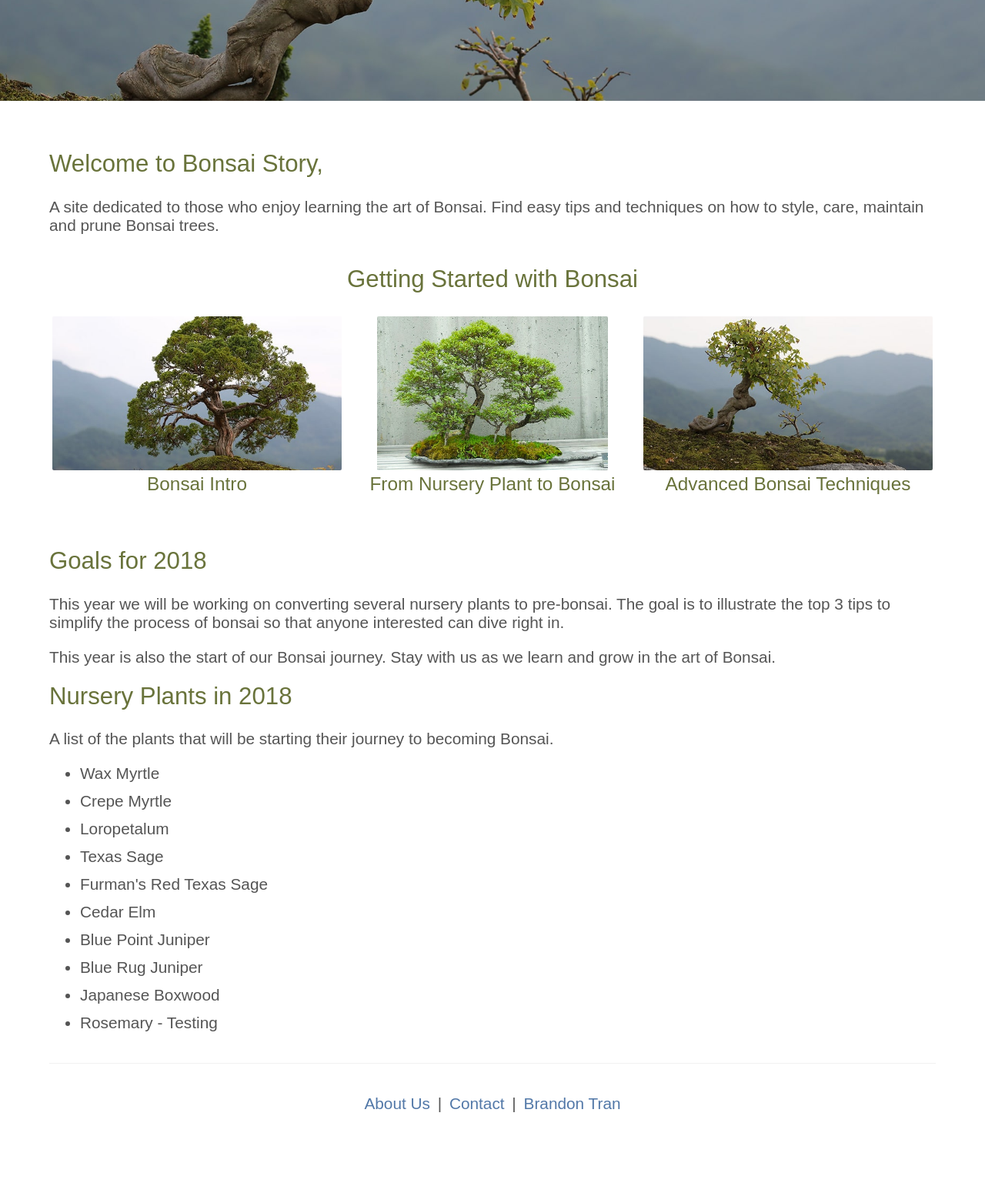
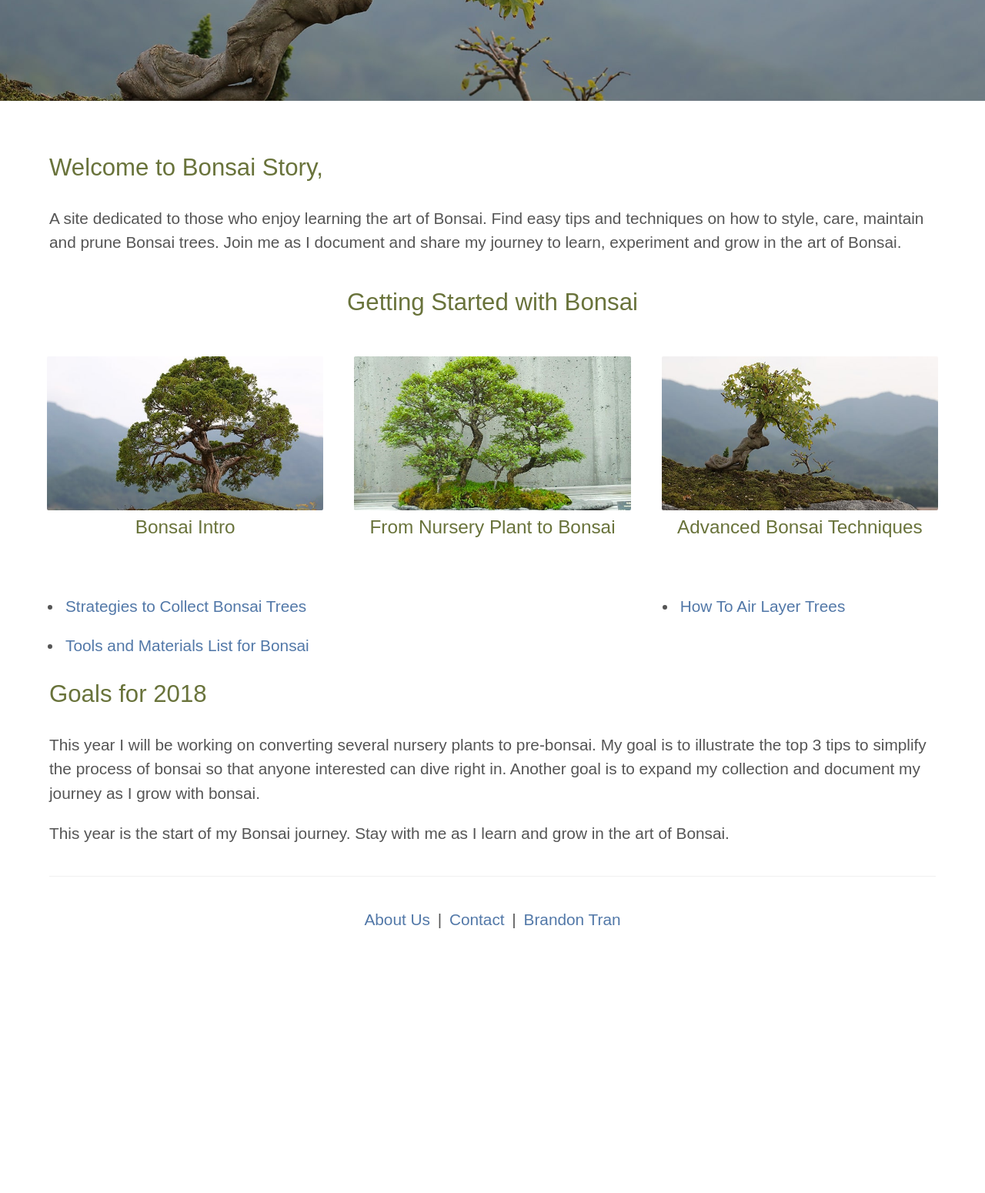
Before and after one commit to brandontran/bonsaistory, a PHP site: page / in a window 1280 px wide. Shown: the part 449-1999 px from the top of the page at 77% size. After the commit the page ends 1655 px from the top, so only its background shows below. Run offline with PHP 8.4, Linux system fonts and the light colour scheme; data that the repository does not hold is empty.

Commit message:
Adding more content. Cleaned up css.

```diff
--- a/content/about-bonsai-story.php
+++ b/content/about-bonsai-story.php
@@ -1,5 +1,5 @@
 <?php
 $title = "About Bonsai Story";
-$description = "Dedicated to those who enjoy learning the art of Bonsai. Find easy tips and techniques on how to style, care, maintain and prune Bonsai trees.";
-$body = "Our goal here at Bonsai Story is to organize and simplify the art of Bonsai. 2018 is the start of our journey so stay tuned as we progress and learn more about the art of Bonsai.";
+$description = "In January 2018 I started growing in the art of bonsai. My goal here at Bonsai Story is to share my journey as well as document my learnings to share with others.";
+$body = "In January 2018 I started growing in the art of bonsai. My goal here at Bonsai Story is to share my journey as well as document my learnings to share with others. My learnings are your learnings. I'm just getting started to stay tuned as I progress and learn more about the art of Bonsai. Thanks for visiting.";
 ?>
--- a/content/bonsai-faqs.php
+++ b/content/bonsai-faqs.php
@@ -2,7 +2,6 @@
 $title = "Bonsai FAQs";
 $description = "A list of the common Bonsai questions and answers.";
 $body = "
-
   <ul>
     <li>Clean dead or very weak branches to clear visibility</li>
     <li>Study your tree well</li>
--- a/content/bonsai-intro.php
+++ b/content/bonsai-intro.php
@@ -25,9 +25,14 @@ $body = "
   <h2>Bonsai Care and Techniques</h2>
 
   <p><strong>Watering</strong> - The ideal amount of watering is necessary to keep your tree in good health. Trees need water daily but ensure good fast draining soils for best health.</p>
+
   <p><strong>Training</strong> - The use of wires to train branches with a desired style.</p>
+
   <p><strong>Fertilizing</strong> - Due to the small amount of soil, fertilization is necessary for nutrients. There are inorganic fertilizers and organic fertilizers available.</p>
-  <p><strong>Repotting</strong> - It's ideal to repot every 2-3 years to invigerate the plant through root ramification and health.</p>
+
+  <p><strong>Re-potting</strong> - It's ideal to repot every 2-3 years to invigorate the plant through root ramification and health.</p>
+
 </section>
+
 ";
 ?>
--- a/content/home-index.php
+++ b/content/home-index.php
@@ -1,7 +1,7 @@
 <section>
   <h1>Welcome to Bonsai Story,</h1>
   <p>
-    A site dedicated to those who enjoy learning the art of Bonsai. Find easy tips and techniques on how to style, care, maintain and prune Bonsai trees.
+    A site dedicated to those who enjoy learning the art of Bonsai. Find easy tips and techniques on how to style, care, maintain and prune Bonsai trees. Join me as I document and share my journey to learn, experiment and grow in the art of Bonsai.
   </p>
 </section>
 
@@ -9,48 +9,41 @@
   <h2>Getting Started with Bonsai</h2>
 
   <div class="span4">
-    <a href="/bonsai-intro">
+    <a href="/bonsai-intro" class="home-category">
       <div class="cell bonsai-category-1"></div>
       <h3>Bonsai Intro</h3>
     </a>
+
+    <ul>
+      <li><a href="/strategies-to-collect-bonsai-trees">Strategies to Collect Bonsai Trees</a></li>
+      <li><a href="/needed-items-for-bonsai">Tools and Materials List for Bonsai</a></li>
+    </ul>
+
   </div><!--
   --><div class="span4">
-    <a href="/from-nursery-plant-to-bonsai">
+    <a href="/from-nursery-plant-to-bonsai" class="home-category">
       <div class="cell bonsai-category-2"></div>
       <h3>From Nursery Plant to Bonsai</h3>
     </a>
   </div><!--
   --><div class="span4">
-    <a href="/advanced-bonsai-techniques">
+    <a href="/advanced-bonsai-techniques" class="home-category">
       <div class="cell bonsai-category-3"></div>
       <h3>Advanced Bonsai Techniques</h3>
     </a>
+
+    <ul>
+      <li><a href="/how-to-air-layer-trees">How To Air Layer Trees</a></li>
+    </ul>
   </div>
 </section>
 
 <section>
   <h2>Goals for 2018</h2>
   <p>
-    This year we will be working on converting several nursery plants to pre-bonsai. The goal is to illustrate the top 3 tips to simplify the process of bonsai so that anyone interested can dive right in.
+    This year I will be working on converting several nursery plants to pre-bonsai. My goal is to illustrate the top 3 tips to simplify the process of bonsai so that anyone interested can dive right in. Another goal is to expand my collection and document my journey as I grow with bonsai.
   </p>
   <p>
-    This year is also the start of our Bonsai journey. Stay with us as we learn and grow in the art of Bonsai.
+    This year is the start of my Bonsai journey. Stay with me as I learn and grow in the art of Bonsai.
   </p>
-
-  <h2>Nursery Plants in 2018</h2>
-  <p>
-    A list of the plants that will be starting their journey to becoming Bonsai.
-  </p>
-  <ul>
-    <li>Wax Myrtle</li>
-    <li>Crepe Myrtle</li>
-    <li>Loropetalum</li>
-    <li>Texas Sage</li>
-    <li>Furman's Red Texas Sage</li>
-    <li>Cedar Elm</li>
-    <li>Blue Point Juniper</li>
-    <li>Blue Rug Juniper</li>
-    <li>Japanese Boxwood</li>
-    <li>Rosemary - Testing</li>
-  </ul>
 </section>
--- a/nav.php
+++ b/nav.php
@@ -19,7 +19,7 @@
 <nav class="small">
   <a href="/">Home</a> |
   <a href="/my-bonsai-garden">Garden</a> |
-  <a href="/how-to-bonsai">HowTo</a> |
+  <a href="/how-to-bonsai">How To</a> |
   <a href="/bonsai-intro">Intro</a> |
   <a href="/about-bonsai-story">About</a>
 </nav>
--- a/sass/_helpers.scss
+++ b/sass/_helpers.scss
@@ -29,7 +29,7 @@
 /* Tablet */
 @media all and (min-width: 701px) and (max-width: 1400px) {
    body {
-     /*font-size: 1.3em;*/
+      font-size: 1.3em;
    }
 }
 
--- a/sass/_typography.scss
+++ b/sass/_typography.scss
@@ -1,4 +1,10 @@
 /* TYPOGRAPHY */
+body {
+  font-size: 1.3em;
+  font-family: 'Century Gothic', 'GillSans', 'Arial';
+  line-height: 1.5;
+}
+
 h1, h2, h3, h4 {
   font-weight: normal;
   color: #69733b;
@@ -13,7 +19,10 @@ h1, h2, h3, h4 {
 
 
 /* LISTS */
-li { margin-bottom: 12px; }
+li {
+  margin-bottom: 12px;
+  text-align: left;
+}
 
 
 
@@ -39,6 +48,7 @@ a:visted {
 }
 
 
+
 @media (max-width: 700px) {
   body { font-size: 1.1em !important; }
 }
--- a/sass/s.scss
+++ b/sass/s.scss
@@ -7,8 +7,6 @@
 /* Framework */
 html, body { margin: 0; padding: 0; }
 body {
-  font-size: 1.3em;
-  font-family: 'Century Gothic', 'GillSans', 'Arial';
   padding-top: 60px;
   color: #555;
   margin: 0;
@@ -75,13 +73,26 @@ footer {
 
 
 
+
+
+
+
+
+
+
 /* BONSAI CATEGORIES */
 .bonsai-categories {
+  margin: 0 -2%;
   a { display: block; }
   h3 {
     margin-top: 4px;
   }
 }
+
+.home-category {
+  padding: 5%;
+}
+
 .cell {
   background-size: cover;
   background-position: center;
@@ -89,25 +100,32 @@ footer {
   height: 200px;
   border-radius: 2px;
   overflow: hidden;
-
 }
 .bonsai-category-1 {
   background-image: url('/images/bonsai-category-1.jpg');
 }
 .bonsai-category-2 {
   background-image: url('/images/bonsai-category-2.jpg');
-  margin: 0 10%;
 }
 .bonsai-category-3 {
   background-image: url('/images/bonsai-category-3.jpg');
 }
 
-@media (max-width: 700px) {
 
-  .cell {
+@media all and (max-width:700px){
+  .bonsai-categories {
     margin: 0;
   }
+  .home-category {
+    padding: 0;
+  }
+
 }
+
+
+
+
+
 
 
 #contact-iframe {
```
Also changed, not shown: content/advanced-bonsai-techniques.php (+5 -2 lines), content/from-nursery-plant-to-bonsai.php (+5 -5 lines), content/how-to-air-layer-trees.php (added, +32 -0 lines), content/how-to-bonsai.php (+8 -2 lines), content/my-bonsai-garden.php (+16 -5 lines), content/needed-items-for-bonsai.php (added, +40 -0 lines), content/strategies-to-collect-bonsai-trees.php (added, +43 -0 lines), README.md, css/s.css, 1 other file.
